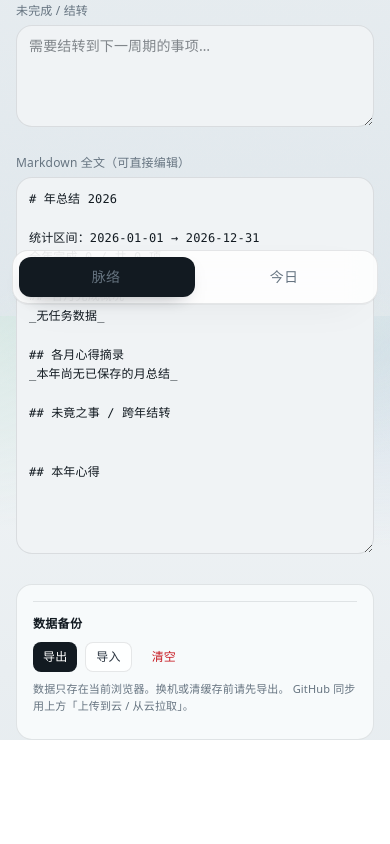
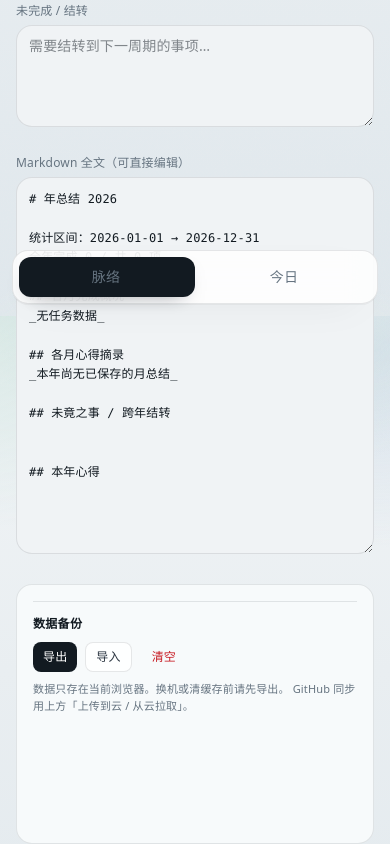
Before and after one commit to dujihaoStriver/Dotline, a Next.js app: page /year in a window 390 px wide. Shown: the part 528-1372 px from the top of the page. Before the commit the page ends 1268 px from the top, so only its background shows below. Built offline with nearby package versions, Linux system fonts and the light colour scheme.

Commit message:
fix: more bottom padding so export clears mobile nav

```diff
--- a/src/components/AppShell.tsx
+++ b/src/components/AppShell.tsx
@@ -39,7 +39,7 @@ export function AppShell({
       className={
         wide
           ? // 手机可整页下滑看到侧栏导出；大屏仍锁视口做双栏
-            "flex min-h-dvh w-full flex-col overflow-y-auto px-3 pb-[7.5rem] pt-3 sm:px-5 lg:h-dvh lg:max-h-dvh lg:overflow-hidden lg:pb-4"
+            "flex min-h-dvh w-full flex-col overflow-y-auto px-3 pb-40 pt-3 sm:px-5 lg:h-dvh lg:max-h-dvh lg:overflow-hidden lg:pb-4"
           : "mx-auto flex min-h-full w-full max-w-3xl flex-col px-4 pb-28 pt-7 sm:px-6"
       }
     >
--- a/src/components/BackupPanel.tsx
+++ b/src/components/BackupPanel.tsx
@@ -6,7 +6,7 @@ export function BackupPanel() {
   const { exportJson, importJson, clearAll } = useStore();
 
   return (
-    <section className="border-t border-[var(--line)] pt-3.5 pb-2">
+    <section className="border-t border-[var(--line)] pt-3.5 pb-28 lg:pb-2">
       <h3 className="text-xs font-semibold tracking-wide text-[var(--ink)]">
         数据备份
       </h3>
--- a/src/components/TimelineTree.tsx
+++ b/src/components/TimelineTree.tsx
@@ -1405,7 +1405,7 @@ export function TimelineTree({ initialYearKey }: { initialYearKey: string }) {
           </svg>
         </div>
 
-        <aside className="dx-panel flex flex-col gap-3 overflow-visible rounded-[var(--radius-panel)] p-3.5 lg:min-h-0 lg:overflow-y-auto">
+        <aside className="dx-panel mb-8 flex flex-col gap-3 overflow-visible rounded-[var(--radius-panel)] p-3.5 pb-4 lg:mb-0 lg:min-h-0 lg:overflow-y-auto lg:pb-3.5">
           <div className="shrink-0 rounded-xl border border-[var(--line)] bg-[var(--chip)]/40 p-2.5">
             <GithubSyncControls
               variant="compact"
```
